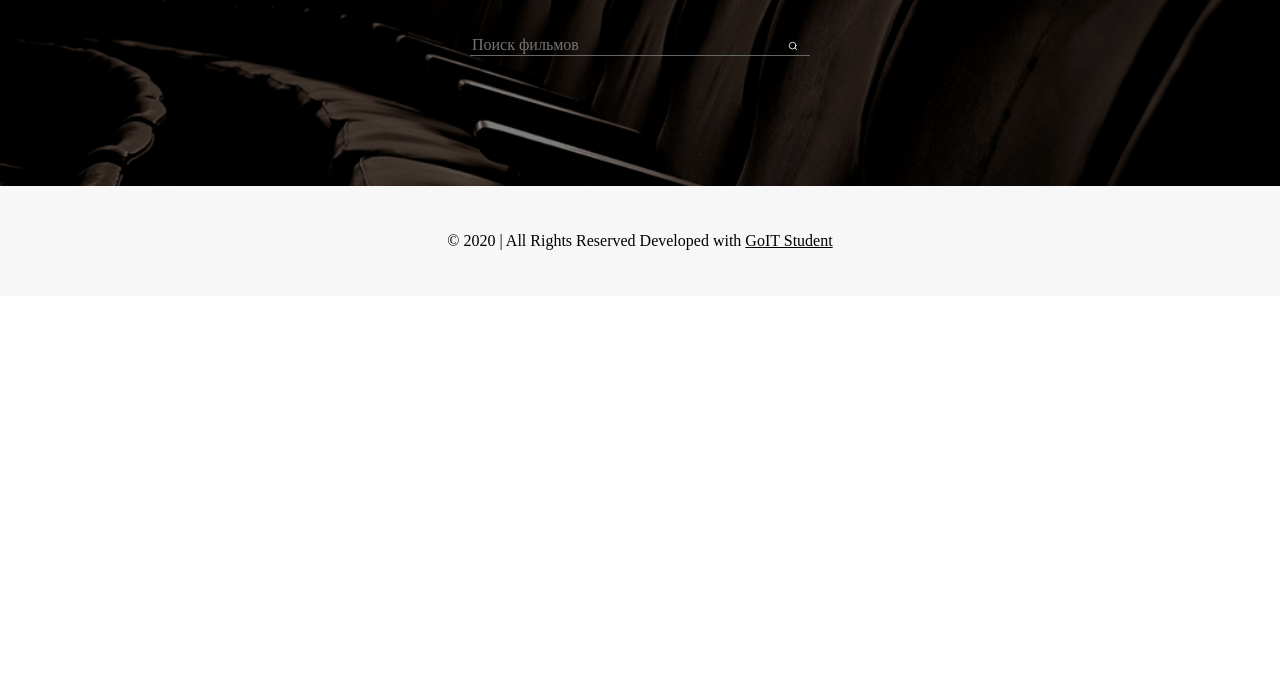
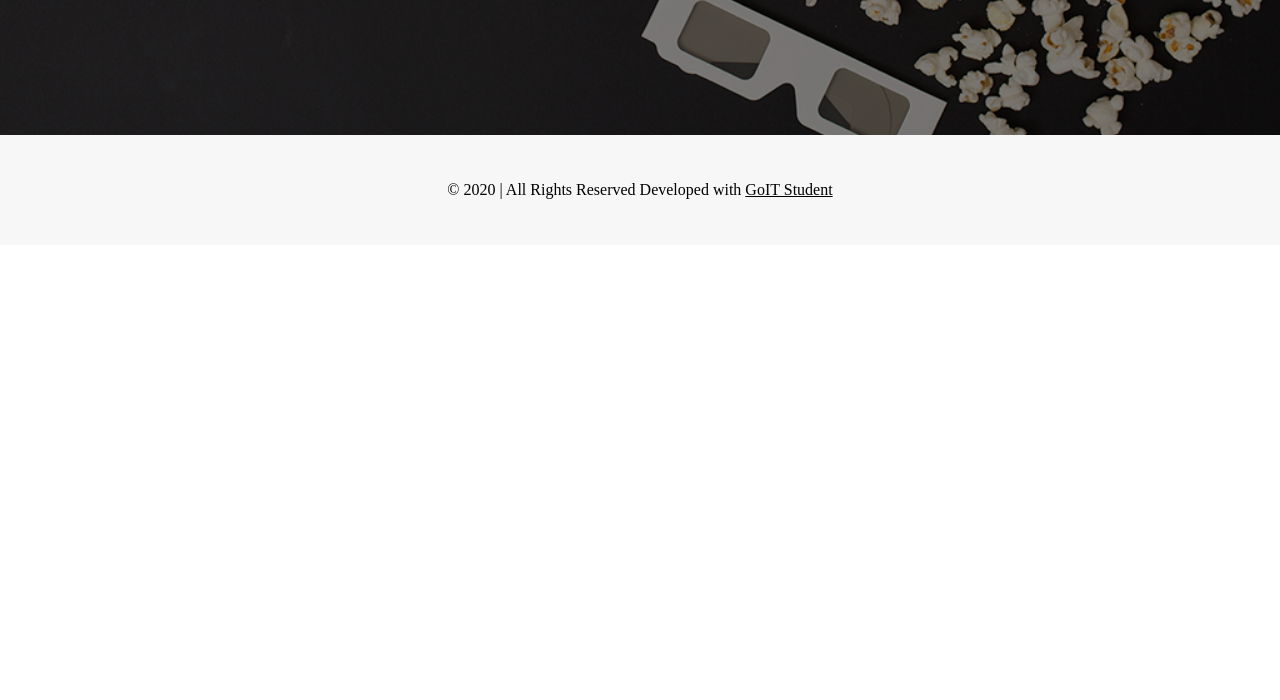
Before and after one commit to Do0dLeZ/filmoteka, a website built with webpack: page src/index.html in a window 1280 px wide. Shown: the part 100-800 px from the top of the page. Built offline with nearby package versions, Linux system fonts and the light colour scheme.

Commit message:
added header details

```diff
--- a/src/index.html
+++ b/src/index.html
@@ -6,7 +6,7 @@
     <title>Document</title>
   </head>
   <body>
-    <header class="header">
+    <header class="header header__details">
       <div class="header--overlay">
         <div class="container">
           <nav class="header-nav">
@@ -33,11 +33,12 @@
             </div>
           </nav>
 
-          <!-- <div class="wrapper-header-btn">
+          <div class="wrapper-header-btn visually-hidden">
             <button class="header-btn">Watched</button>
             <button class="header-btn">Queue</button>
-          </div> -->
+          </div>
 
+          <form class="header-search__form visually-hidden">
             <label class="header-search">
               <input
                 class="header-search__input"
@@ -46,6 +47,7 @@
                 placeholder="Поиск фильмов"
               />
             </label>
+          </form>
           <p class="header-search__came-back visually-hidden">
             Search result not successful. Enter the correct movie name and try
             again.
--- a/src/sass/components/_header.scss
+++ b/src/sass/components/_header.scss
@@ -20,6 +20,30 @@
     background-size: cover;
   }
 }
+
+.header__details {
+  width: 100%;
+  background-position: center;
+  background-image: url('/src/images/header-details-bg-img@1x.png');
+  background-clip: border-box;
+  background-size: cover;
+  background-repeat: no-repeat;
+
+  @media screen and (min-width: 768px) and (max-width: 1023px) {
+    background-image: url('/src/images/header-details-bg-img@2x.png');
+    background-clip: border-box;
+    background-size: cover;
+  }
+  @media screen and (min-width: 1024px) {
+    max-width: 2000px;
+    margin-left: auto;
+    margin-right: auto;
+    background-image: url('/src/images/header-details-bg-img@3x.png');
+    background-clip: border-box;
+    background-size: cover;
+  }
+}
+
 .header--overlay {
   padding-top: 50px;
   padding-bottom: 100px;
```
Also changed, not shown: src/images/header-details-bg-img@1x.png (added), src/images/header-details-bg-img@2x.png (added), src/images/header-details-bg-img@3x.png (added). Lines whose indentation alone changed are shown as unchanged.
